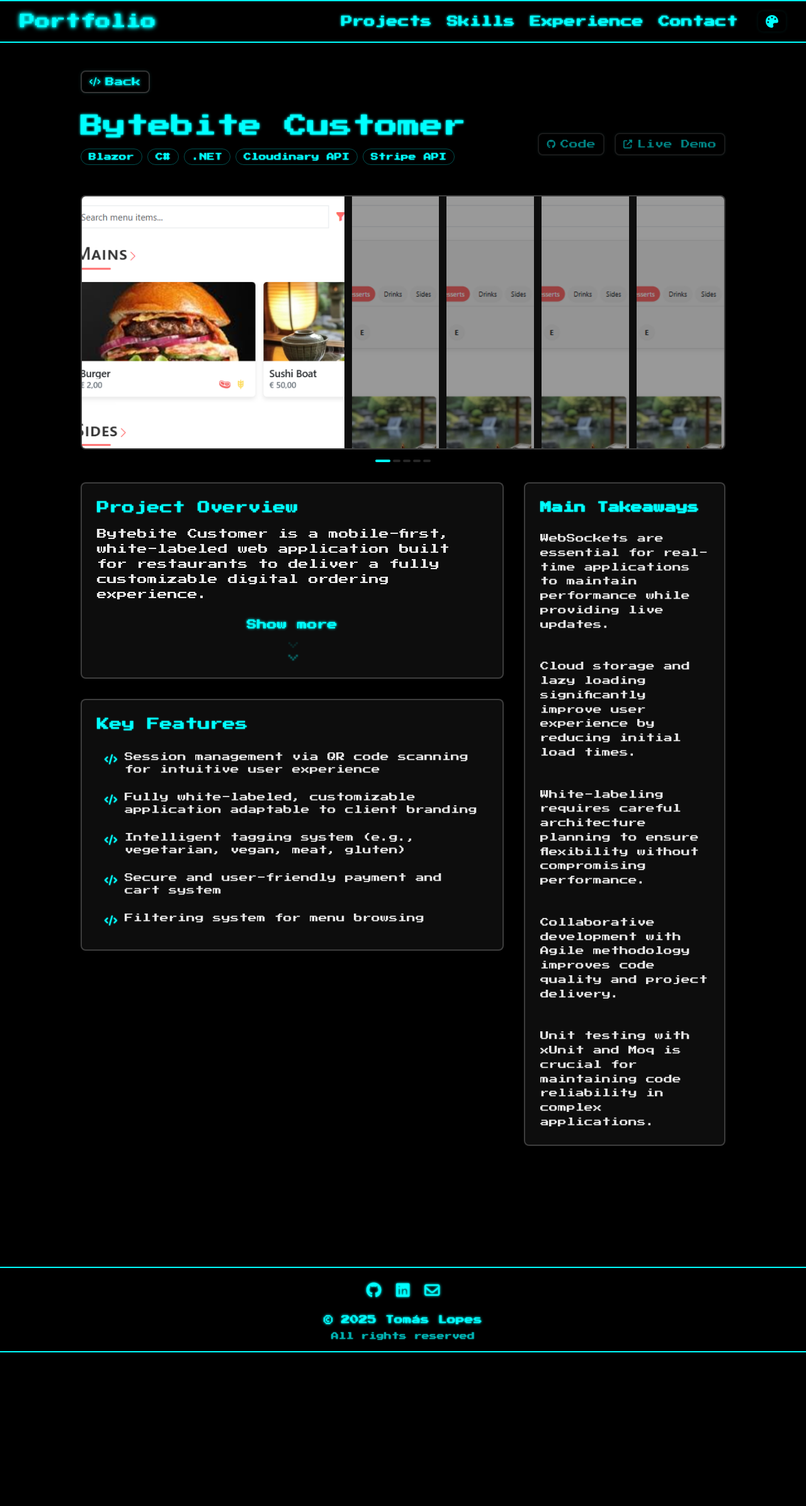
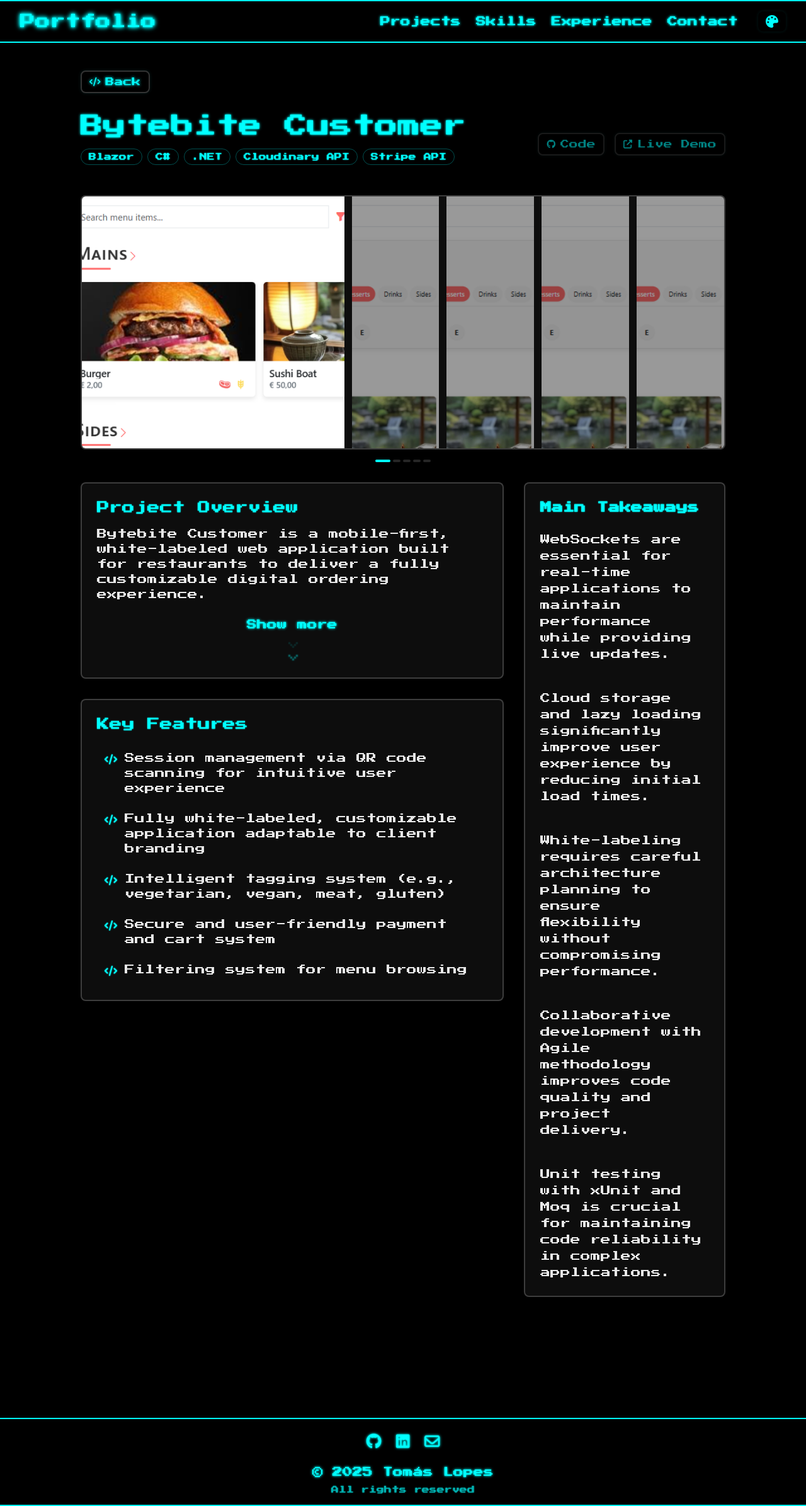
Before and after one commit to peaceoutommy/Portfolio, a React (Vite) app: page /project/1 in a window 1280 px wide. Shown: the whole page at 63% size. Before the commit the page ends 2148 px from the top, so only its background shows below. Built offline with nearby package versions, Linux system fonts and the light colour scheme.

Commit message:
Standardize text size across multiple components by replacing 'text-sm' with 'text-base' in Footer, ProjectDetail, MainTakeaways, Navlink, SkillBar, TimelineEvent, and Toast components for improved consistency and readability.

```diff
--- a/src/components/Layout/Footer.jsx
+++ b/src/components/Layout/Footer.jsx
@@ -46,7 +46,7 @@ const Footer = () => {
       </div>
 
       <div className="text-center flex flex-col">
-        <GlowText className="md:text-sm text-xs">
+        <GlowText className="text-base">
           © {new Date().getFullYear()} Tomás Lopes
         </GlowText>
         <GlowText className="mt-2 md:text-xs text-[10px] opacity-70" intensity="low">
--- a/src/components/Pages/ProjectDetail.jsx
+++ b/src/components/Pages/ProjectDetail.jsx
@@ -281,7 +281,7 @@ const ProjectDetail = () => {
                     <GlowText intensity={isHovered('features') ? 'medium' : 'low'}>
                       <Icons name="CheckCircle" />
                     </GlowText>
-                    <span className="text-base text-sm">{feature}</span>
+                    <span className="text-base">{feature}</span>
                   </motion.div>
                 )))}
             </Card>
--- a/src/components/Sections/ProjectDetails/MainTakeaways.jsx
+++ b/src/components/Sections/ProjectDetails/MainTakeaways.jsx
@@ -4,7 +4,6 @@ import { useHoverState } from '../../../hooks/useHoverState';
 import { CARD_VARIANTS } from '../../../constants/animations';
 import Card from '../../ui/Card';
 import GlowText from '../../ui/GlowText';
-import Icons from '../../ui/Icons';
 
 const MainTakeaways = ({ takeaways }) => {
     const { handleMouseEnter, handleMouseLeave, isHovered } = useHoverState();
@@ -43,7 +42,7 @@ const MainTakeaways = ({ takeaways }) => {
                             transition={{ duration: 0.3, delay: index * 0.1 }}
                         >
 
-                            <p className="text-sm leading-relaxed text-white/90">
+                            <p className="text-base leading-relaxed text-white/90">
                                 {takeaway}
                             </p>
 
--- a/src/components/Ui/Navlink.jsx
+++ b/src/components/Ui/Navlink.jsx
@@ -10,7 +10,7 @@ import GlowText from './GlowText';
 const NavLink = ({ href, children, onClick, isMobile = false, active = false }) => (
   <li>
     <div
-      className={`transition-all duration-200 cursor-pointer ${isMobile ? 'text-base' : 'text-sm sm:text-base lg:text-lg'} ${active ? 'font-bold' : ''}`}
+      className={`transition-all duration-200 cursor-pointer text-base ${active ? 'font-bold' : ''}`}
       to={`/${href}`}
       onClick={onClick}
     >
--- a/src/components/Ui/SkillBar.jsx
+++ b/src/components/Ui/SkillBar.jsx
@@ -26,7 +26,7 @@ const SkillBar = ({ skill, index, isHighlighted = false }) => {
     >
       <div className="flex justify-between mb-2">
         <div className="flex items-center gap-2">
-          <GlowText intensity={isHighlighted ? "low" : "none"} className="text-sm flex items-center">
+          <GlowText intensity={isHighlighted ? "low" : "none"} className="text-base flex items-center">
             <Icons name={skill.name} />
           </GlowText>
 
--- a/src/components/Ui/TimelineEvent.jsx
+++ b/src/components/Ui/TimelineEvent.jsx
@@ -48,7 +48,7 @@ const TimelineEvent = ({
                   <p className="text-base">{company}</p>
                   <span className="text-xs md:text-sm text-white/50 whitespace-nowrap">{period}</span>
                 </div>
-                <span className="text-sm md:text-base">{description}</span>
+                <span className="text-base">{description}</span>
               </motion.div>
             </GlowContainer>
           </div>
@@ -77,7 +77,7 @@ const TimelineEvent = ({
                   <p className="text-base">{company}</p>
                   <span className="text-xs md:text-sm text-white/50 whitespace-nowrap">{period}</span>
                 </div>
-                <span className="text-sm md:text-base">{description}</span>
+                <span className="text-base">{description}</span>
               </motion.div>
             </GlowContainer>
           </div>
--- a/src/components/Ui/Toast.jsx
+++ b/src/components/Ui/Toast.jsx
@@ -154,7 +154,7 @@ const Toast = ({
 
               {/* Message */}
               <div className="flex-1 ml-2">
-                <p className="text-white text-sm leading-5 font-mono">
+                <p className="text-white text-base leading-5 font-mono">
                   {message}
                 </p>
               </div>
```
